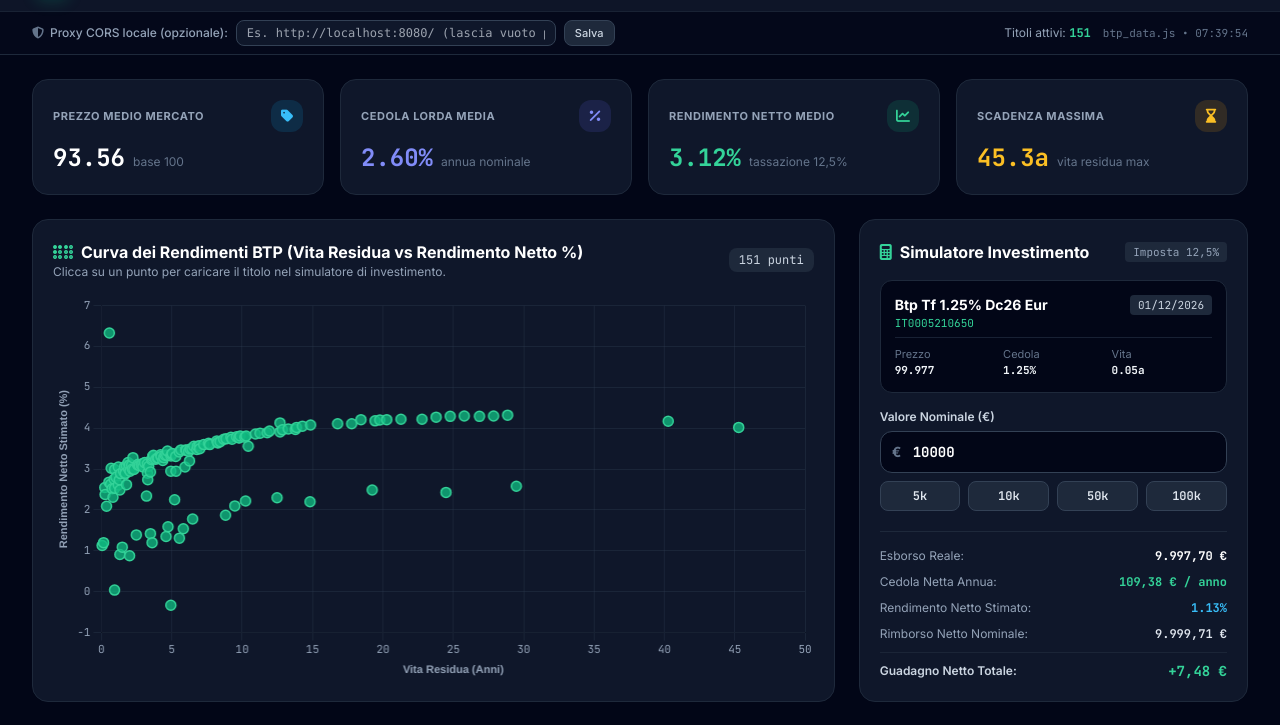
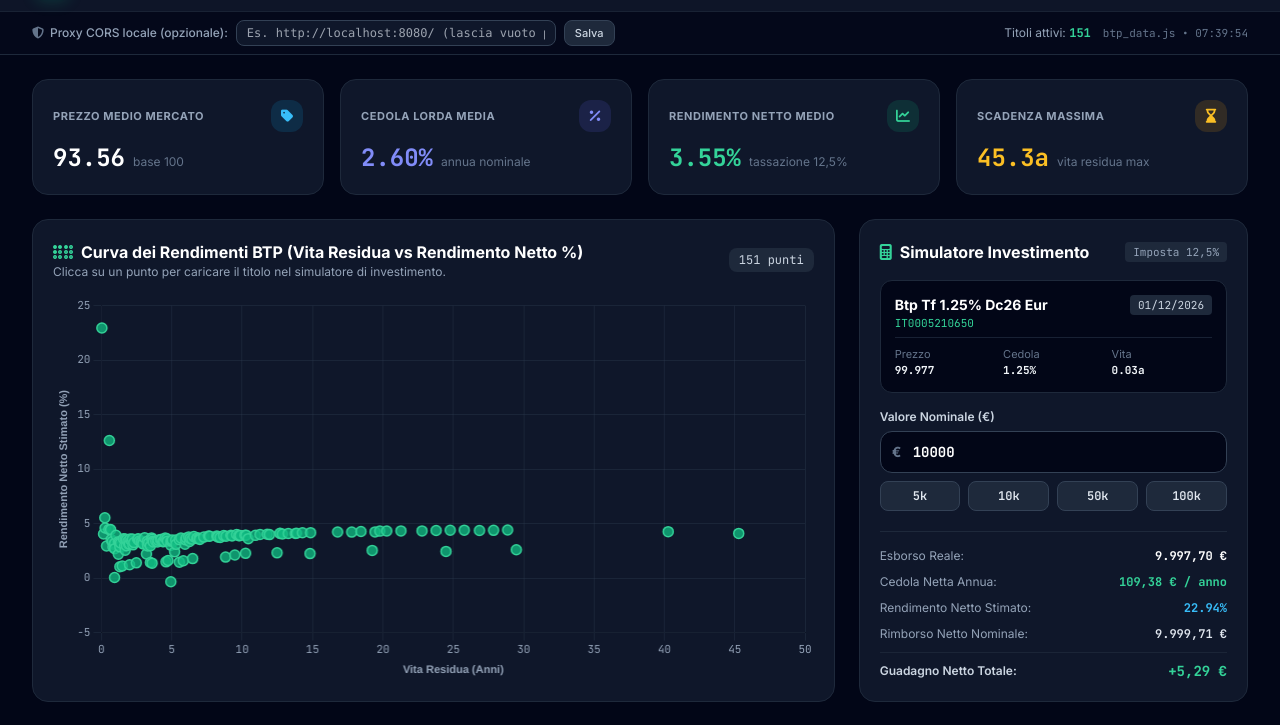
Before and after one commit to norsetto62/btp-mot, a plain HTML site: page index.html in a window 1280 px wide. Shown: the part 61-786 px from the top of the page. Drawn offline with nearby package versions, Linux system fonts and the light colour scheme.

Commit message:
Refactor yield calculation and improve comments

```diff
--- a/index.html
+++ b/index.html
@@ -679,18 +679,18 @@ print(f"Completato: {len(result)} BTP salvati in btp_mot_borsa_italiana.json")</
             const diffDays = (matDate - today) / (1000 * 60 * 60 * 24);
             if (diffDays <= 0) return null;
 
-            const years = Math.max(0.05, diffDays / 365.25);
+            const years = Math.max(0.02, diffDays / 365.25);
             const price = parseItalianNumber(raw.price);
             if (!Number.isFinite(price) || price <= 0) return null;
 
             const coupon = parseItalianNumber(raw.coupon);
             const safeCoupon = Number.isFinite(coupon) && coupon >= 0 ? coupon : 0;
 
-            // Net coupon yield on invested capital (12.5% tax on coupons)
+            // Cedola annua netta (tassazione 12,5%) e semestrale netta
             const annualCouponNet = safeCoupon * 0.875;
+            const semiNetCoupon = annualCouponNet / 2;
 
-            // Capital gain/loss adjustment at maturity (100 par redemption)
-            // Capital gain taxed at 12.5%; capital loss above par yields 12.5% tax credit
+            // Rimborso a 100 con imposta 12,5% sul capital gain (o credito d'imposta se > 100)
             let netRedemption = 100;
             let taxCredit = 0;
             if (price < 100) {
@@ -699,20 +699,24 @@ print(f"Completato: {len(result)} BTP salvati in btp_mot_borsa_italiana.json")</
                 taxCredit = (price - 100) * 0.125;
             }
 
-            // Semi-annual IRR / YTM solver
-            const periods = Math.max(1, Math.round(years * 2));
-            const semiNetCoupon = annualCouponNet / 2;
             const maturityCashflow = netRedemption + taxCredit;
 
+            // Date relative (in anni) delle cedole future: a ritroso dalla scadenza ogni 0,5 anni
+            const couponTimes = [];
+            for (let t = years; t > 0.001; t -= 0.5) {
+                couponTimes.push(t);
+            }
+
+            // Ricerca del rendimento annuo effettivo r (capitalizzazione annua composta)
             let low = -0.25;
             let high = 0.50;
-            for (let i = 0; i < 60; i++) {
+            for (let i = 0; i < 70; i++) {
                 const mid = (low + high) / 2;
-                const semiRate = mid / 2;
-                let pv = 0;
-                for (let t = 1; t <= periods; t++) {
-                    const cf = t === periods ? semiNetCoupon + maturityCashflow : semiNetCoupon;
-                    pv += cf / Math.pow(1 + semiRate, t);
+                let pv = maturityCashflow / Math.pow(1 + mid, years);
+                if (semiNetCoupon > 0) {
+                    for (const t of couponTimes) {
+                        pv += semiNetCoupon / Math.pow(1 + mid, t);
+                    }
                 }
                 if (pv > price) {
                     low = mid;
@@ -737,6 +741,7 @@ print(f"Completato: {len(result)} BTP salvati in btp_mot_borsa_italiana.json")</
                 netYield: parseFloat(netYield.toFixed(2))
             };
         }
+
 
         // Parse Borsa Italiana HTML table rows
         function parseBorsaItalianaHTML(htmlString) {
```
